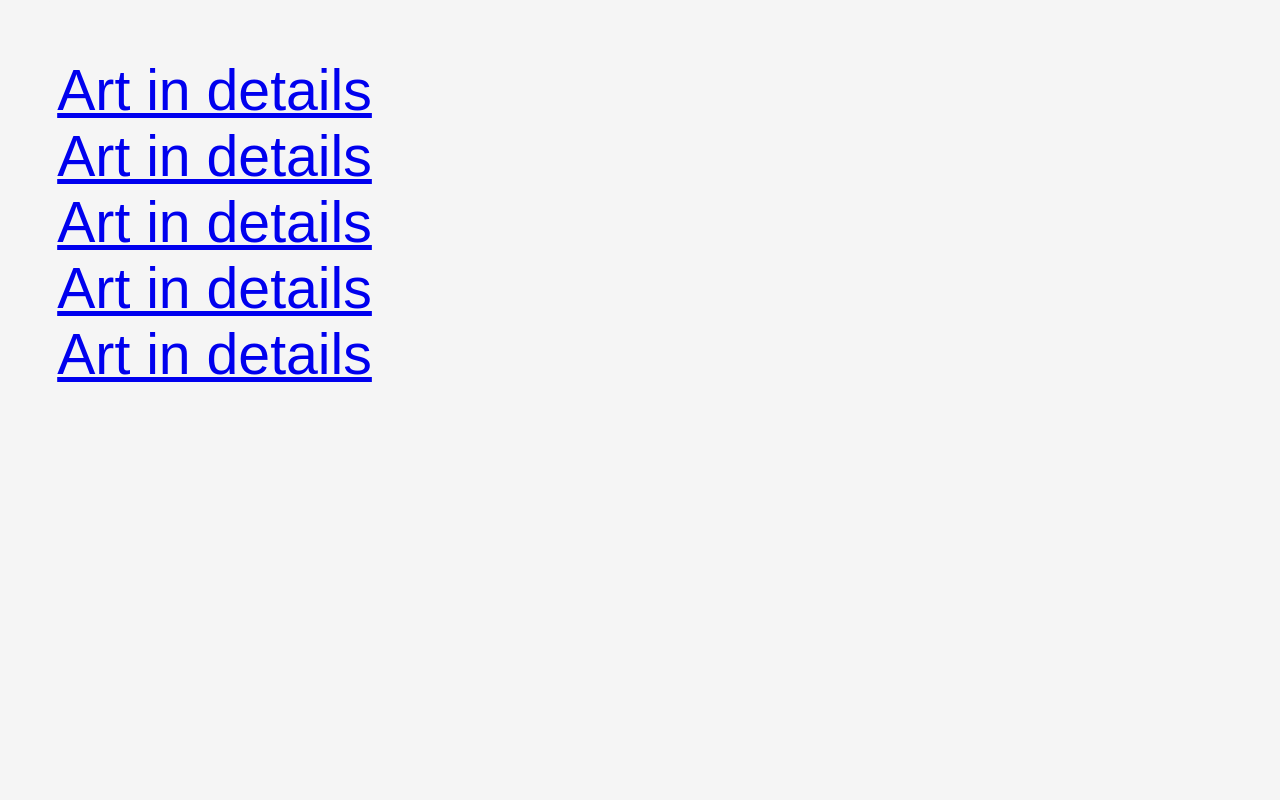
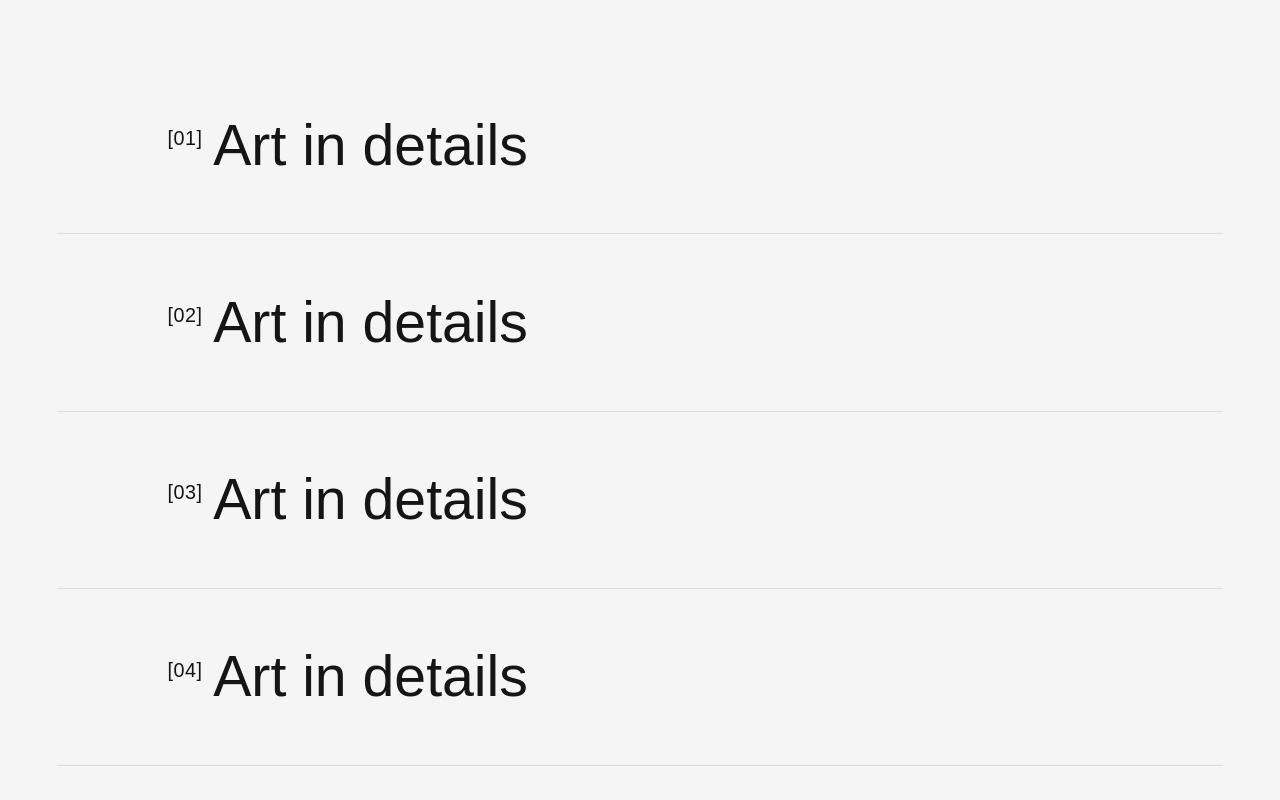
Before and after one commit to KVoronova/Image-in-details, a plain HTML site: page index.html in a window 1280 px wide. Shown: the top 800 px of the page. Drawn offline with Linux system fonts and the light colour scheme; a web font is replaced by a local one.

Commit message:
update css

```diff
--- a/css/main.css
+++ b/css/main.css
@@ -9,8 +9,17 @@
 :root {
     color-scheme: light dark;
     --index: calc(1vw + 1vh);
+    --transition-cursor: 1.5s cubic-bezier(.05, .5, 0, 1);
+    --transition: 1.25s cubic-bezier(.2, .5, 0, 1);
+
     --light-color: #f5f5f5;
     --dark-color: #151515;
+
+    --light-border: rgba(255, 255, 255, .09);
+    --dark-border: rgba(0, 0, 0, .09);
+
+    --light-cover: rgba(255, 255, 255, .05);
+    --dark-cover: rgba(0, 0, 0, .05);
 }
 
 body {
@@ -25,6 +34,32 @@ body {
 
 .magic-list__item {
     cursor: none;
+    color: light-dark(var(--dark-color), var(--light-color));
+    text-decoration: none;
+    display: block;
+    line-height: .9;
+    padding: calc(var(--index) * 3) calc(var(--index) * 7.5);
+    border-bottom: 1px solid light-dark(var(--dark-border), var(--light-border));
+    transition: background-color var(--transition);
+    counter-increment: my-counter;
+}
+
+.magic-list__item::before {
+    content: '[' counter(my-counter, decimal-leading-zero) ']';
+    position: absolute;
+    margin-left: calc(var(--index) * -2.2);
+    margin-top: calc(var(--index) / 2);
+    font-size: calc(var(--index) * .95);
+    letter-spacing: .5px;
+}
+
+.magic-list__item:hover .magic-list__header,
+.magic-list__item:hover::before {
+    transform: translate3d(calc(var(--index) * -2.5), 0, 0);
+}
+
+.magic-list__item:hover {
+    background-color: light-dark(var(--dark-cover), var(--light-cover));
 }
 
 .magic-list__item:hover .cursor {
@@ -43,4 +78,22 @@ body {
     transform: translate3d(var(--move-x), var(--move-y), 0);
     top: calc(var(--height) * -.5);
     left: calc(var(--width) * -.5);
+    transition: transform var(--transition-cursor), opacity 1s ease;
+    will-change: transform;
+    z-index: -1;
 }
+
+.item-bg {
+    position: fixed;
+    inset: 0;
+    background-position: center;
+    background-size: cover;
+    z-index: -2;
+    opacity: 0;
+    transition: opacity .5s ease;
+}
+
+
+.magic-list__item:hover .item-bg {
+    opacity: .4;
+}
```
